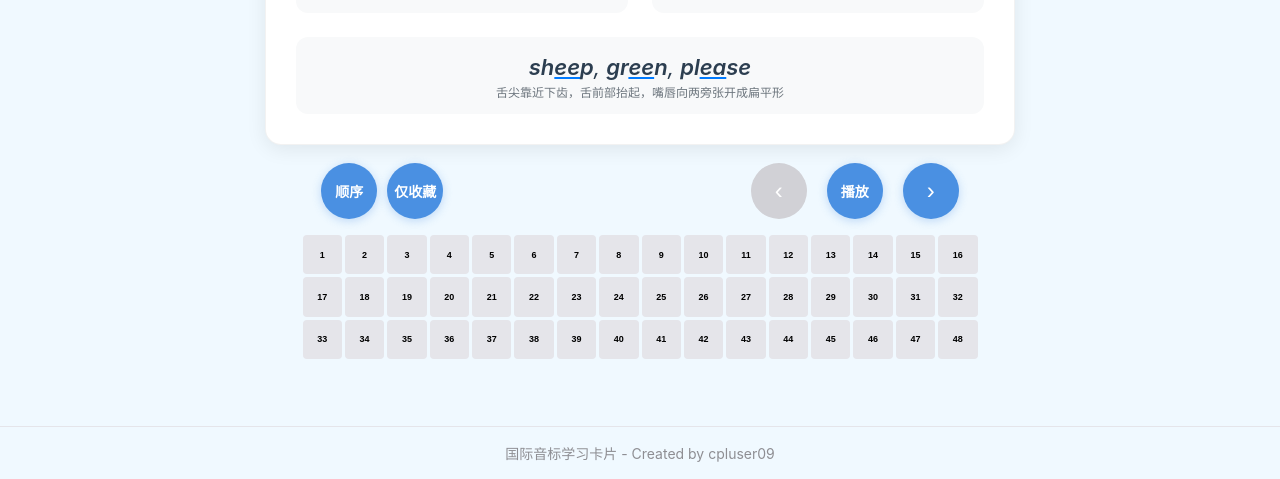
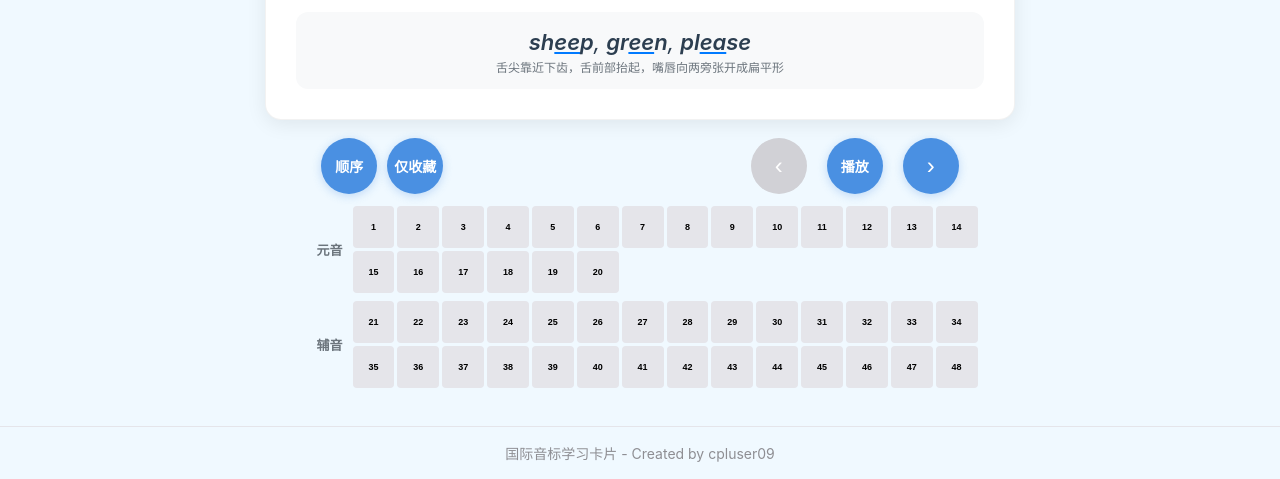
Before and after one commit to cpluser09/ipa-cards-web, a website: page index.html in a window 1280 px wide. Shown: the part 321-800 px from the top of the page. Drawn offline with Linux system fonts and the light colour scheme.

Commit message:
重构索引按钮部分，分离元音和辅音按钮，优化布局和样式

```diff
--- a/app.js
+++ b/app.js
@@ -71,7 +71,8 @@ const randBtn = document.getElementById('randBtn');
 const favBtn = document.getElementById('favBtn');
 const pauseBtn = document.getElementById('pauseBtn');
 const favoriteBtn = document.getElementById('favoriteBtn');
-const indexSection = document.getElementById('indexSection');
+const indexSectionVowels = document.getElementById('indexSectionVowels');
+const indexSectionConsonants = document.getElementById('indexSectionConsonants');
 
 window.currentIndex = 0;
 window.playbackMode = 'paused'; // 'sequential', 'random', 'favorites', 'paused'
@@ -152,29 +153,46 @@ function renderCard(index) {
 
 // 渲染索引按钮
 function renderIndexButtons() {
-  indexSection.innerHTML = '';
-  allCards.forEach((_, index) => {
+  indexSectionVowels.innerHTML = '';
+  indexSectionConsonants.innerHTML = '';
+
+  // 渲染元音按钮
+  ipaData.vowels.forEach((_, index) => {
     const btn = document.createElement('button');
     btn.className = 'index-btn';
     btn.textContent = index + 1;
+    btn.dataset.globalIndex = index;
     btn.addEventListener('click', () => {
       goToIndex(index);
     });
-    indexSection.appendChild(btn);
+    indexSectionVowels.appendChild(btn);
   });
+
+  // 渲染辅音按钮
+  ipaData.consonants.forEach((_, index) => {
+    const btn = document.createElement('button');
+    btn.className = 'index-btn';
+    btn.textContent = ipaData.vowels.length + index + 1;
+    btn.dataset.globalIndex = ipaData.vowels.length + index;
+    btn.addEventListener('click', () => {
+      goToIndex(ipaData.vowels.length + index);
+    });
+    indexSectionConsonants.appendChild(btn);
+  });
+
   updateFavoriteButtons();
 }
 
 // 更新索引按钮的激活状态
 function updateIndexButtons(activeIndex) {
-  const buttons = indexSection.querySelectorAll('.index-btn');
-  buttons.forEach((btn, index) => {
-    if (index === activeIndex) {
+  const allButtons = [
+    ...indexSectionVowels.querySelectorAll('.index-btn'),
+    ...indexSectionConsonants.querySelectorAll('.index-btn')
+  ];
+  allButtons.forEach((btn) => {
+    const globalIndex = parseInt(btn.dataset.globalIndex);
+    if (globalIndex === activeIndex) {
       btn.classList.add('active');
-      // 如果是收藏播放模式，并且当前索引是收藏的卡片，保持激活状态
-      if (window.playbackMode === 'favorites' && window.favorites.includes(index)) {
-        btn.classList.add('active');
-      }
     } else {
       btn.classList.remove('active');
     }
@@ -183,9 +201,13 @@ function updateIndexButtons(activeIndex) {
 
 // 更新收藏按钮状态
 function updateFavoriteButtons() {
-  const buttons = indexSection.querySelectorAll('.index-btn');
-  buttons.forEach((btn, index) => {
-    if (window.favorites.includes(index)) {
+  const allButtons = [
+    ...indexSectionVowels.querySelectorAll('.index-btn'),
+    ...indexSectionConsonants.querySelectorAll('.index-btn')
+  ];
+  allButtons.forEach((btn) => {
+    const globalIndex = parseInt(btn.dataset.globalIndex);
+    if (window.favorites.includes(globalIndex)) {
       btn.classList.add('favorite');
     } else {
       btn.classList.remove('favorite');
@@ -195,9 +217,13 @@ function updateFavoriteButtons() {
 
 // 更新禁用按钮状态
 function updateDisabledButtons() {
-  const buttons = indexSection.querySelectorAll('.index-btn');
-  buttons.forEach((btn, index) => {
-    if (window.playbackMode === 'favorites' && !window.favorites.includes(index)) {
+  const allButtons = [
+    ...indexSectionVowels.querySelectorAll('.index-btn'),
+    ...indexSectionConsonants.querySelectorAll('.index-btn')
+  ];
+  allButtons.forEach((btn) => {
+    const globalIndex = parseInt(btn.dataset.globalIndex);
+    if (window.playbackMode === 'favorites' && !window.favorites.includes(globalIndex)) {
       btn.classList.add('disabled');
     } else {
       btn.classList.remove('disabled');
--- a/index.html
+++ b/index.html
@@ -231,13 +231,36 @@
             box-shadow: 0 2px 10px rgba(46, 204, 113, 0.3);
         }
 
+        .index-row {
+            display: flex;
+            align-items: center;
+            width: 90%;
+            max-width: 1000px;
+            margin: 4px auto;
+        }
+
         .index-section {
             display: grid;
-            grid-template-columns: repeat(16, 1fr); /* 16列，需要3行 */
-            gap: 3px; /* 进一步减少间距 */
-            width: 90%;
-            max-width: 1000px;
-            margin: 8px auto;
+            gap: 3px;
+            flex: 1;
+        }
+
+        #indexSectionVowels {
+            grid-template-columns: repeat(14, 1fr);
+        }
+
+        #indexSectionConsonants {
+            grid-template-columns: repeat(14, 1fr);
+        }
+
+        .index-section-label {
+            width: 40px;
+            text-align: right;
+            font-size: 13px;
+            color: #6c757d;
+            margin-right: 10px;
+            font-weight: 600;
+            flex-shrink: 0;
         }
 
         .index-btn {
@@ -395,7 +418,14 @@
                 <button class="control-btn" id="nextBtn" onclick="nextCard();">&#8250;</button>
             </div>
         </div>
-        <div class="index-section" id="indexSection"></div>
+        <div class="index-row">
+            <div class="index-section-label">元音</div>
+            <div class="index-section" id="indexSectionVowels"></div>
+        </div>
+        <div class="index-row">
+            <div class="index-section-label">辅音</div>
+            <div class="index-section" id="indexSectionConsonants"></div>
+        </div>
     </div>
     <div class="footer">
         国际音标学习卡片 - Created by cpluser09
```
